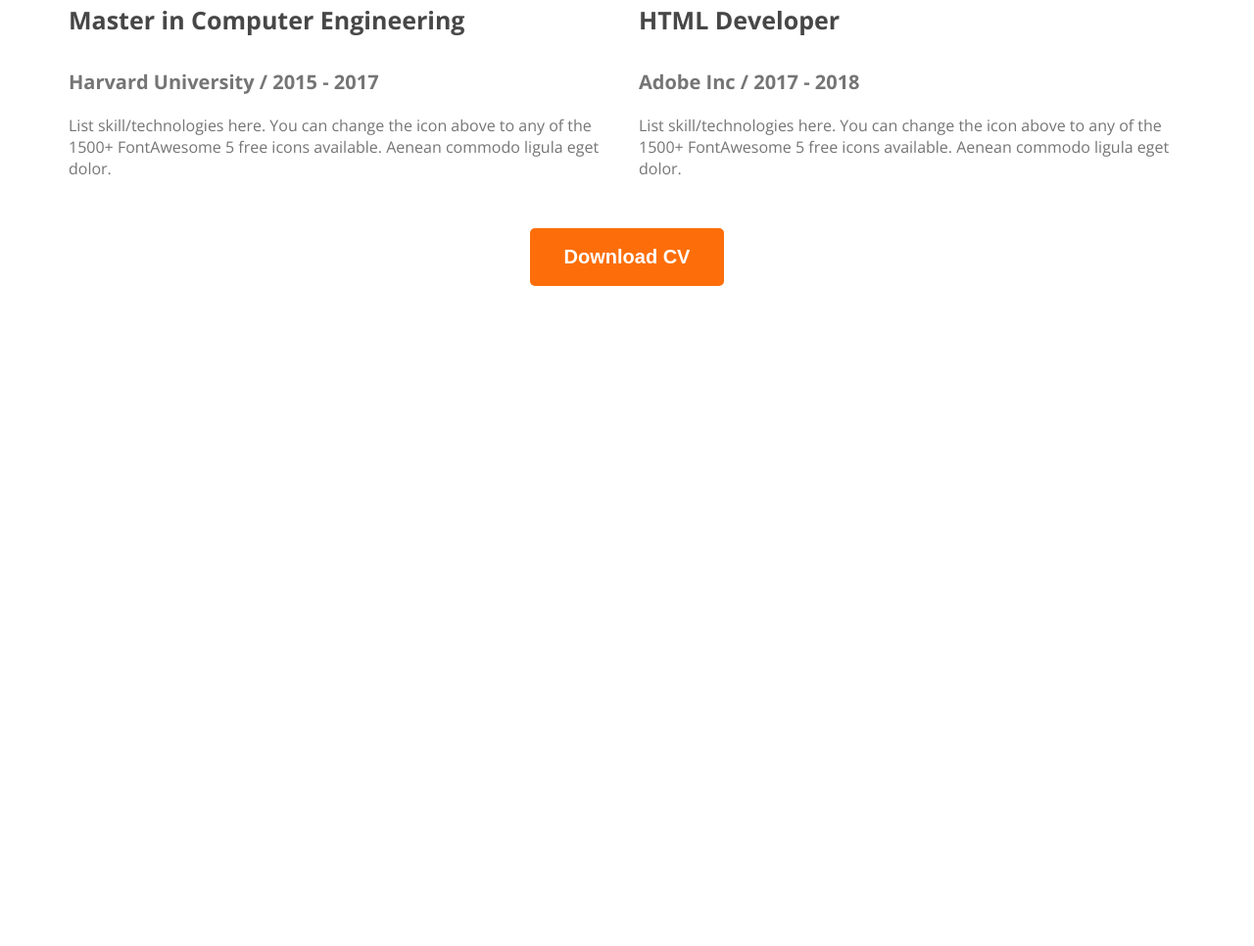
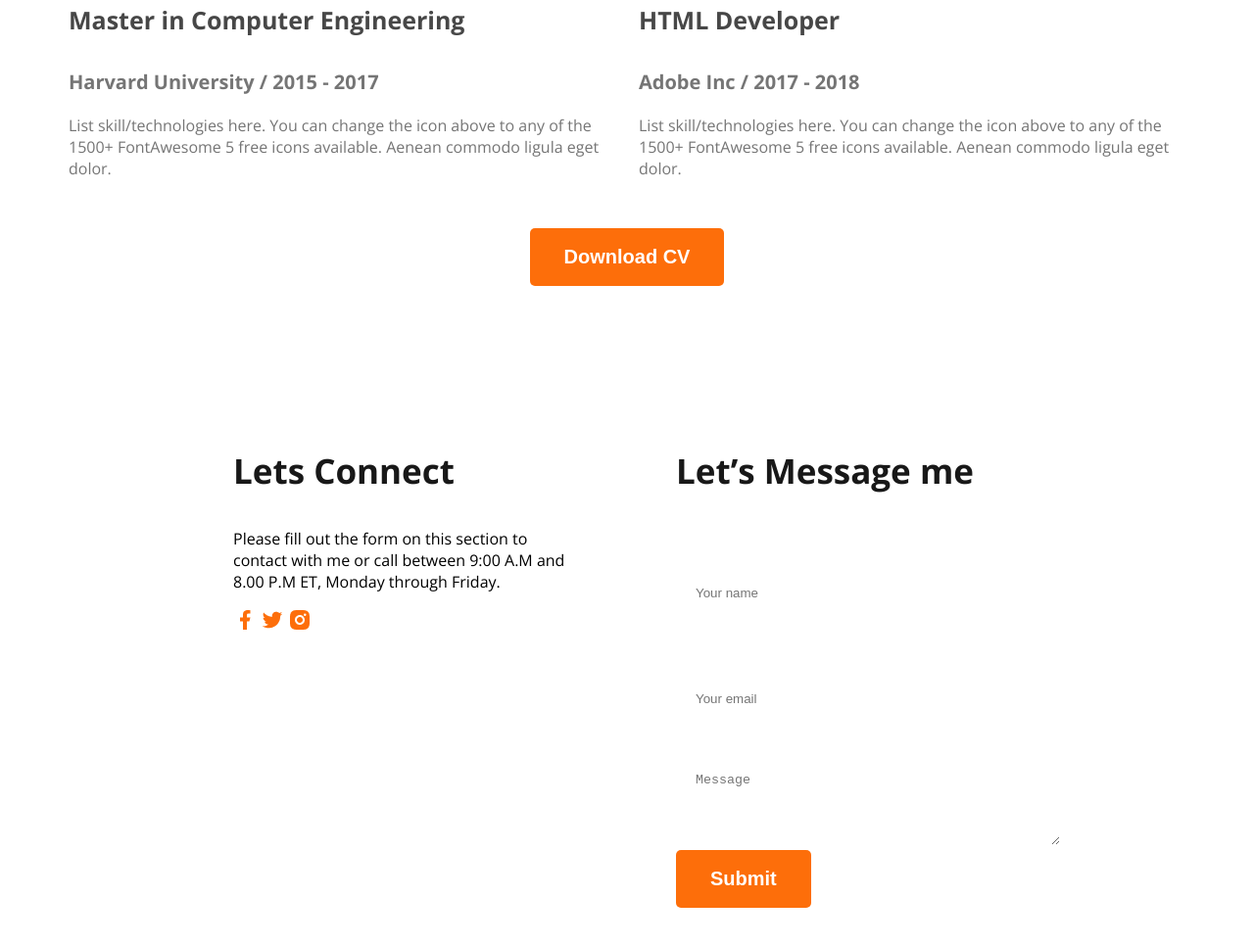
Before and after one commit to Hamidpatwari/web-portfolio, a plain HTML site: page index.html in a window 1280 px wide. Shown: the part 3124-4090 px from the top of the page at 98% size. Before the commit the page ends 3424 px from the top, so only its background shows below. Drawn offline with nearby package versions, Linux system fonts and the light colour scheme.

Commit message:
add footer  design & add an from

```diff
--- a/index.html
+++ b/index.html
@@ -147,6 +147,24 @@
       </section>
     </main>
     <footer>
+      <div class="footer-colum">
+        <h3 class="section-titel">Lets Connect</h3>
+        <p>Please fill out the form on this section to contact with me or call between 9:00 A.M and 8.00 P.M ET, Monday through Friday.</p>
+        <div>
+          <a href=""><img src="images/icons/facebook.png" alt=""></a>
+          <a href=""><img src="images/icons/twitter.png" alt=""></a>
+          <a href=""><img src="images/icons/insta.png" alt=""></a>
+        </div>
+      </div>
+      <div class="footer-colum">
+        <h3 class="section-titel">Let’s Message me</h3>
+        <form action="">
+          <input type="text" name="" id="" placeholder="Your name">
+          <input type="email" name="" id="" placeholder="Your email">
+          <textarea name="" id="" cols="30" rows="30" placeholder="Message"></textarea>
+          <input class="btn-primary" type="submit" value="Submit">
+        </form>
+      </div>
     </footer>
 </body>
 </html>
--- a/steyls/portfolio.css
+++ b/steyls/portfolio.css
@@ -161,3 +161,21 @@ color: #757575;
  .resum-down-cv{
   margin-top: 50px;
  }
+ /* footer style*/
+ footer{
+  padding: 130px 230px;
+  display: flex;
+  gap: 100px;
+ }
+ .footer-colum{
+  width: 50%;
+ }
+ footer input[type="text"], footer input[type="email"], footer textarea{
+  height: 64px;
+  border-radius: 5px;
+  background-color: #FFFFFF;
+  width: 100%;
+  padding: 10px 20px;
+  margin-top: 24px;
+  border: none;
+ }
```
